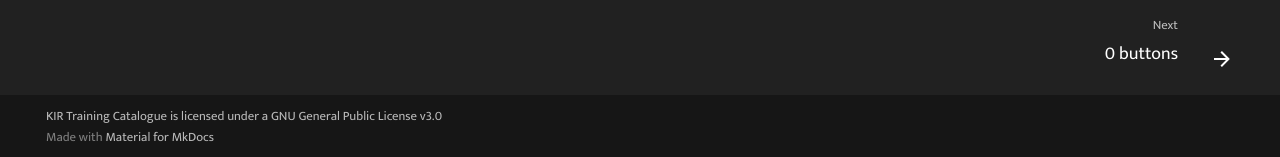
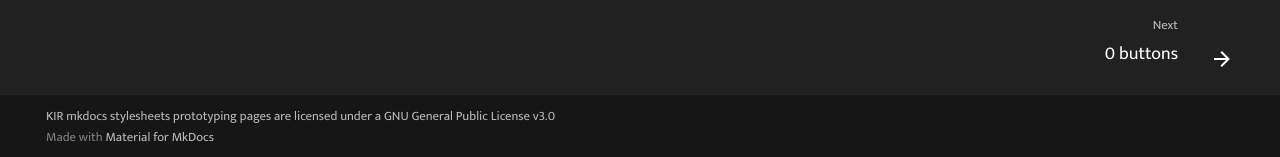
Before and after one commit to kir-rescomp/mkdocs-material-supplementary, an MkDocs documentation site: the page built from docs/index.md, in a window 1280 px wide. Shown: the part 740-897 px from the top of the page. Built offline with MkDocs 1.6.1 and Material for MkDocs 9.7.7, drawn with Linux system fonts in a browser that asks for light colours; comment, search, counter and statistics services are not loaded.

Commit message:
update mkodcs.yml license disclaimer

```diff
--- a/mkdocs.yml
+++ b/mkdocs.yml
@@ -120,7 +120,7 @@ extra_javascript:
   - https://cdn.jsdelivr.net/npm/mathjax@3/es5/tex-mml-chtml.js
 
 
-copyright : KIR Training Catalogue is licensed under a <a rel="noopener" target="_blank" href="https://www.gnu.org/licenses/gpl-3.0.en.html">GNU General Public License v3.0</a>
+copyright : KIR mkdocs stylesheets prototyping pages are licensed under a <a rel="noopener" target="_blank" href="https://www.gnu.org/licenses/gpl-3.0.en.html">GNU General Public License v3.0</a>
 
 
 extra_css:
```
